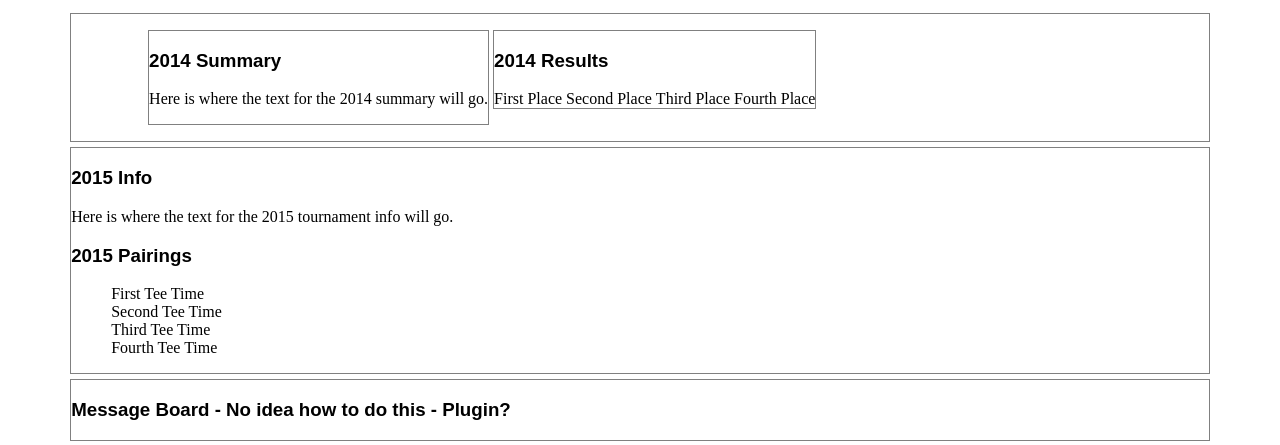
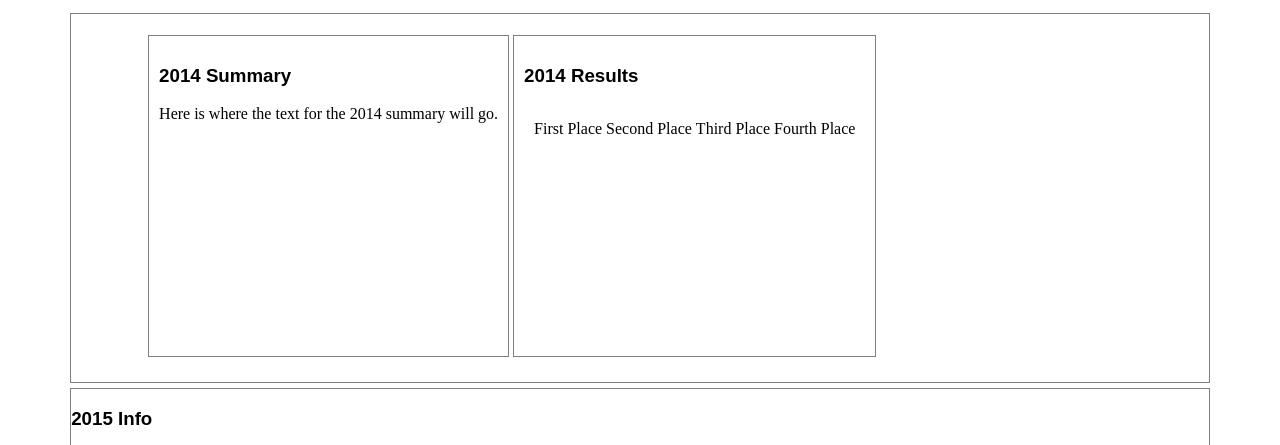
Before and after one commit to mikevdunn/WoloGolf, a plain HTML site: page index.html in a window 1280 px wide. Shown: the part 178-623 px from the top of the page. Drawn offline with Linux system fonts and the light colour scheme.

Commit message:
Yet more formatting changes

```diff
--- a/css/style.css
+++ b/css/style.css
@@ -67,16 +67,20 @@ ul{
 	font-size: 40px;
 }
 .left_boxes{
+	  float: left;
 	  border: 1px solid gray;
-	  margin: 0;
-	  padding-left: 5;
+	  height: 300px;
+	  margin: 5px;
+	  padding: 10px;
 	  margin-right: auto;
 	  margin-left: auto;
 }
 .right_boxes{
+	  float: right;
 	  border: 1px solid gray;
-	  margin: 0;
-	  padding: 0;
+	  height: 300px;
+	  margin: 5px;
+	  padding: 10px;
 	  margin-right: auto;
 	  margin-left: auto;
 }
```
